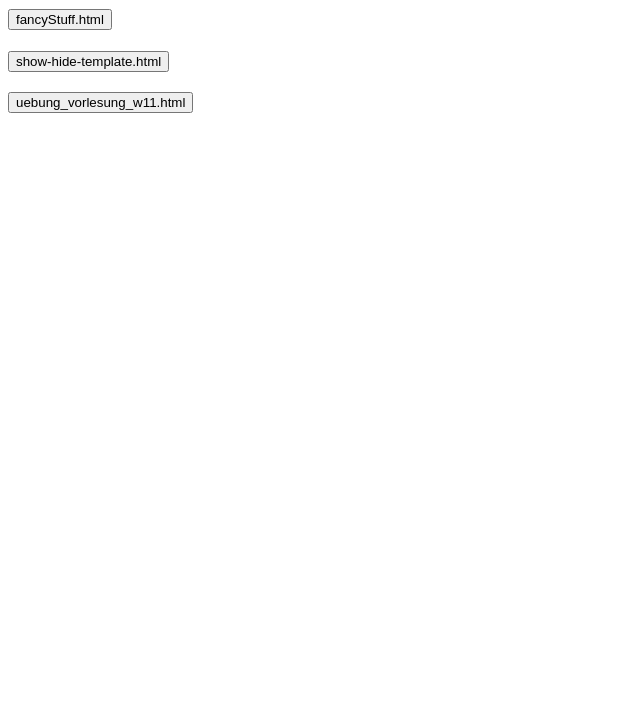
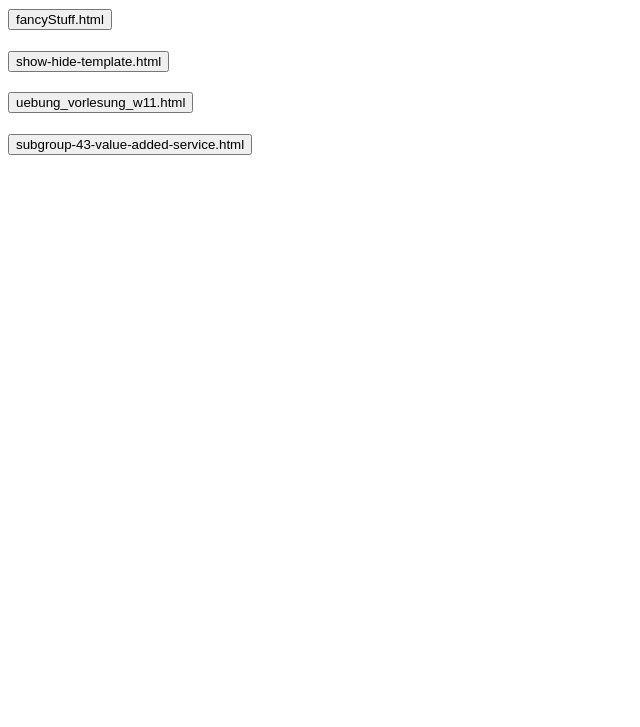
Before and after one commit to EkkoOfficial/ucdd_ws22-23, a plain HTML site: page index.html in a window 1280 px wide. Shown: the part 73-800 px from the top of the page, without its empty margins (0-640 px from the left). Drawn offline with Linux system fonts and the light colour scheme.

Commit message:
included subpage in idex file

```diff
--- a/index.html
+++ b/index.html
@@ -41,6 +41,14 @@
         </a>
     </h3>
 
+   <h3>
+        <a href="Subgroup_43_Value_Added_Service.html">
+            <button>
+                subgroup-43-value-added-service.html
+            </button>
+        </a>
+    </h3>
+
 
 
 </body>
```
